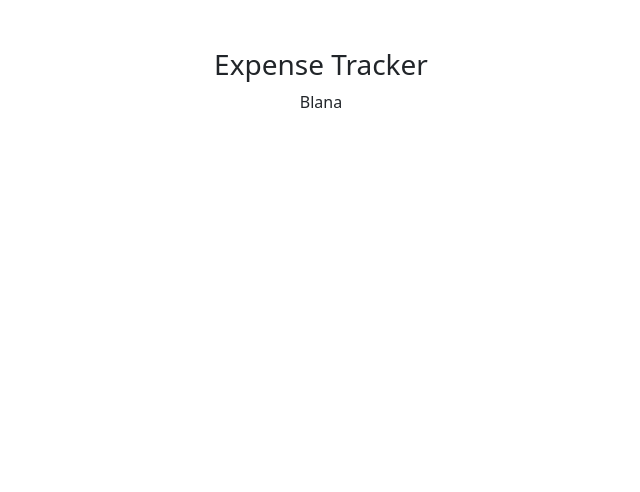
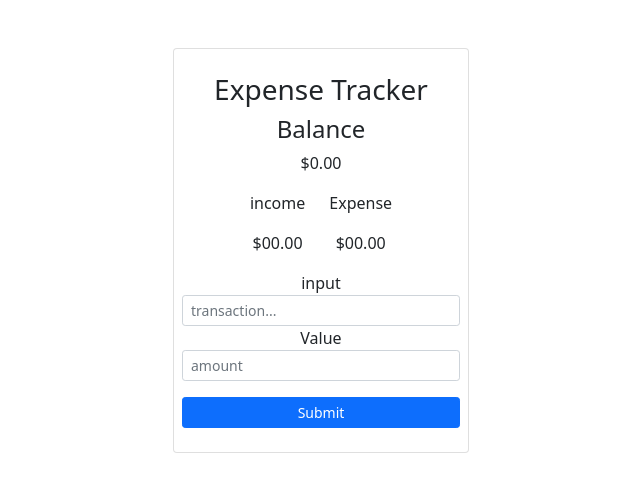
Before and after one commit to SamanKeighobadi/expense-tracker, a React (Create React App) app: page / in a window 1280 px wide. Shown: the top 492 px of the page, without its empty margins (319-959 px from the left). Built offline with nearby package versions, Linux system fonts and the light colour scheme.

Commit message:
update components styles

```diff
--- a/src/App.js
+++ b/src/App.js
@@ -2,15 +2,23 @@ import ExpenseTrackerProvider from "./context/ExpenseTrackerContext";
 // custom components
 import Balance from "./components/Balance";
 import Header from "./components/common/Header";
+import TransactionList from "./components/Transactions/TransactionList";
+import NewTransaction from "./components/Transactions/NewTransaction";
+import IncomeExpenceBox from "./components/IncomeExpenseBox";
 // React bootstrap components
-import { Container } from "react-bootstrap";
+import { Container, Card } from "react-bootstrap";
 
 const App = () => {
   return (
     <ExpenseTrackerProvider>
-      <Container className='text-center mt-5'>
-        <Header />
-        <Balance />
+      <Container className="text-center mt-5 w-25 ">
+        <Card className='py-4 '>
+          <Header />
+          <Balance />
+          <IncomeExpenceBox />
+          <TransactionList />
+          <NewTransaction />
+        </Card>
       </Container>
     </ExpenseTrackerProvider>
   );
--- a/src/components/Balance.jsx
+++ b/src/components/Balance.jsx
@@ -1,8 +1,8 @@
 const Balance = () => {
     return (
         <div>
-            Blana
-
+            <h4>Balance</h4>
+            <p>$0.00</p>
         </div>
      );
 }
--- /dev/null
+++ b/src/components/IncomeExpenseBox.jsx
@@ -0,0 +1,20 @@
+import { Row, Col } from "react-bootstrap";
+
+const IncomeExpenceBox = () => {
+  return (
+    <>
+      <Row className=" mx-auto">
+        <Col>
+          <p>income</p>
+          <p>$00.00</p>
+        </Col>
+        <Col>
+          <p> Expense</p>
+          <p>$00.00</p>
+        </Col>
+      </Row>
+    </>
+  );
+};
+
+export default IncomeExpenceBox;
--- a/src/components/Transactions/NewTransaction.jsx
+++ b/src/components/Transactions/NewTransaction.jsx
@@ -1,9 +1,23 @@
+import { Form, FormGroup, FormControl, Button } from "react-bootstrap";
+
 const NewTransaction = () => {
-    return (
-        <div>
-
-        </div>
-     );
-}
+  return (
+    <div>
+      <Form className="px-2">
+        <FormGroup>
+          <lable>input</lable>
+          <FormControl type="text" placeholder="transaction..." size="sm" />
+        </FormGroup>
+        <FormGroup>
+          <label>Value</label>
+          <FormControl type="number" min={0} placeholder="amount" size="sm" />
+        </FormGroup>
+        <Button size="sm" className="w-100 mt-3">
+          Submit
+        </Button>
+      </Form>
+    </div>
+  );
+};
 
 export default NewTransaction;
```
